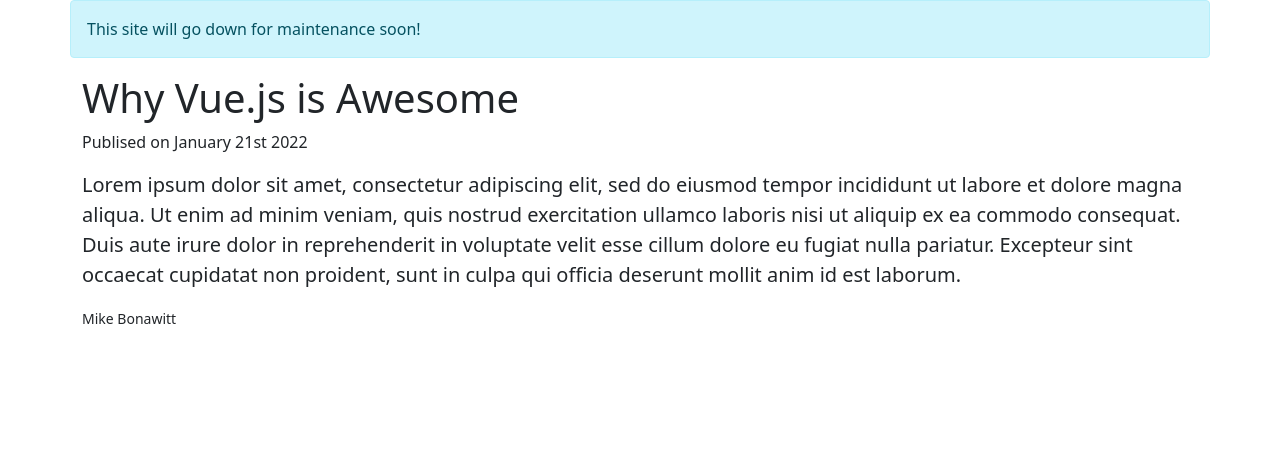
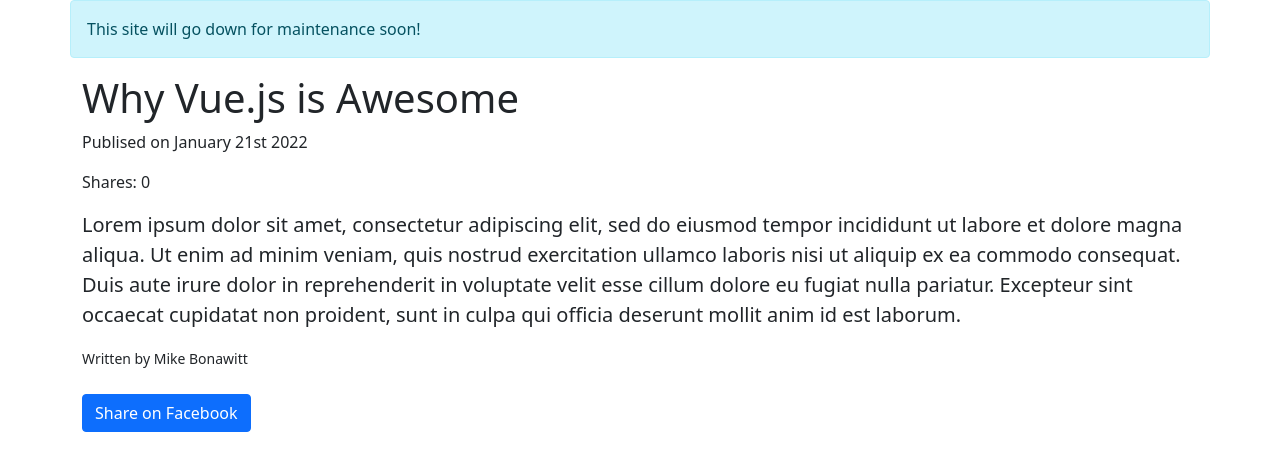
Before and after one commit to Michael-Bonawitt/Vue-Project, a Vue app: page / in a window 1280 px wide. Shown: the top 470 px of the page. Built offline with nearby package versions, Linux system fonts and the light colour scheme.

Commit message:
Passing data to components and passing data through event bus

```diff
--- a/src/components/Article.vue
+++ b/src/components/Article.vue
@@ -2,21 +2,31 @@
     <div class="article">
         <h1>{{ title }}</h1>
         <p>Publised on {{ published | moment }}</p>
+        <p>Shares: {{ shares }}</p>
         <p class="lead">{{ content }}</p>
-        <app-author></app-author>
+        <app-author :author="author"></app-author>
+
+        <br><br>
+        <app-social-sharing @articleWasShared="shared('Hello!', $event)"></app-social-sharing>
     </div>
 </template>
 
 <script>
 import moment from 'moment'
 import Author from './Author.vue'
+import Social from './Social.vue'
 
 export default {
     data() {
         return {
             title: 'Why Vue.js is Awesome',
             published: new Date(),
-            content: 'Lorem ipsum dolor sit amet, consectetur adipiscing elit, sed do eiusmod tempor incididunt ut labore et dolore magna aliqua. Ut enim ad minim veniam, quis nostrud exercitation ullamco laboris nisi ut aliquip ex ea commodo consequat. Duis aute irure dolor in reprehenderit in voluptate velit esse cillum dolore eu fugiat nulla pariatur. Excepteur sint occaecat cupidatat non proident, sunt in culpa qui officia deserunt mollit anim id est laborum.'
+            content: 'Lorem ipsum dolor sit amet, consectetur adipiscing elit, sed do eiusmod tempor incididunt ut labore et dolore magna aliqua. Ut enim ad minim veniam, quis nostrud exercitation ullamco laboris nisi ut aliquip ex ea commodo consequat. Duis aute irure dolor in reprehenderit in voluptate velit esse cillum dolore eu fugiat nulla pariatur. Excepteur sint occaecat cupidatat non proident, sunt in culpa qui officia deserunt mollit anim id est laborum.',
+            author: {
+                firstName: 'Mike',
+                lastName: 'Bonawitt'
+            },
+            shares: 0
         }
     },
     filters: {
@@ -24,8 +34,16 @@
             return moment(value).format('MMMM Do YYYY');
         }
     },
+    methods: {
+        shared: function(message, event) {
+            this.shares++,
+            console.log(message)
+            console.log(event)
+        }
+    },
     components: {
-        appAuthor: Author
+        appAuthor: Author,
+        appSocialSharing: Social
     }
 }
 </script>
--- a/src/components/Author.vue
+++ b/src/components/Author.vue
@@ -1,16 +1,21 @@
 <template>
-    <small>{{ author.firstName }} {{ author.lastName }}</small>
+    <small>Written by {{ author.firstName }} {{ author.lastName }}</small>
 </template>
 
 <script>
+import { eventBus } from '../main';
+
 export default {
-    data() {
-        return {
-            author: {
-                firstName: 'Mike',
-                lastName: 'Bonawitt'
-            }
+    props: {
+        author: {
+            type: Object,
+            required: true
         }
+    },
+    created() {
+        eventBus.$on('articleWasShared', (data) => {
+            alert("Someone shared an article on " + data.media + "!");
+        });
     }
 }
 </script>
--- /dev/null
+++ b/src/components/Social.vue
@@ -0,0 +1,21 @@
+<template>
+    <button class="btn btn-primary" @click="share">Share on Facebook</button>
+</template>
+
+<script>
+import { eventBus } from '../main';
+
+export default {
+    methods: {
+        share() {
+            eventBus.$emit('articleWasShared', {
+                media: 'Facebook'
+            });
+
+            this.$emit('articleWasShared', {
+                media: 'Facebook'
+            });
+        }
+    }
+}
+</script>
--- a/src/main.js
+++ b/src/main.js
@@ -5,6 +5,8 @@
 import Article from './components/Article.vue'
 
 Vue.use(bootstrap);
+
+export const eventBus = new Vue();
 
 Vue.component('announcement', Announcement);
 Vue.component('app-article', Article);
```
